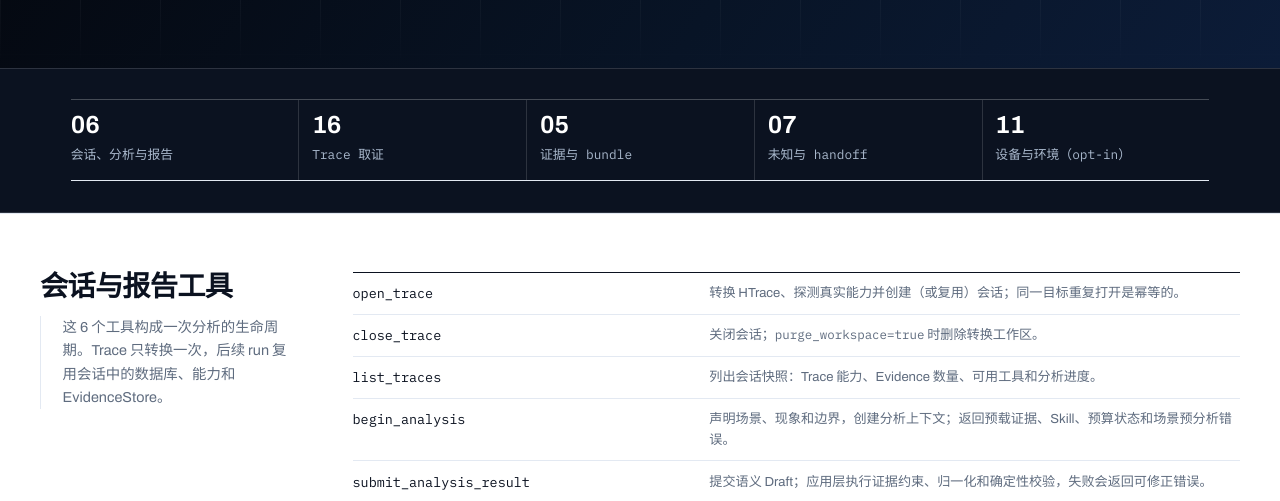
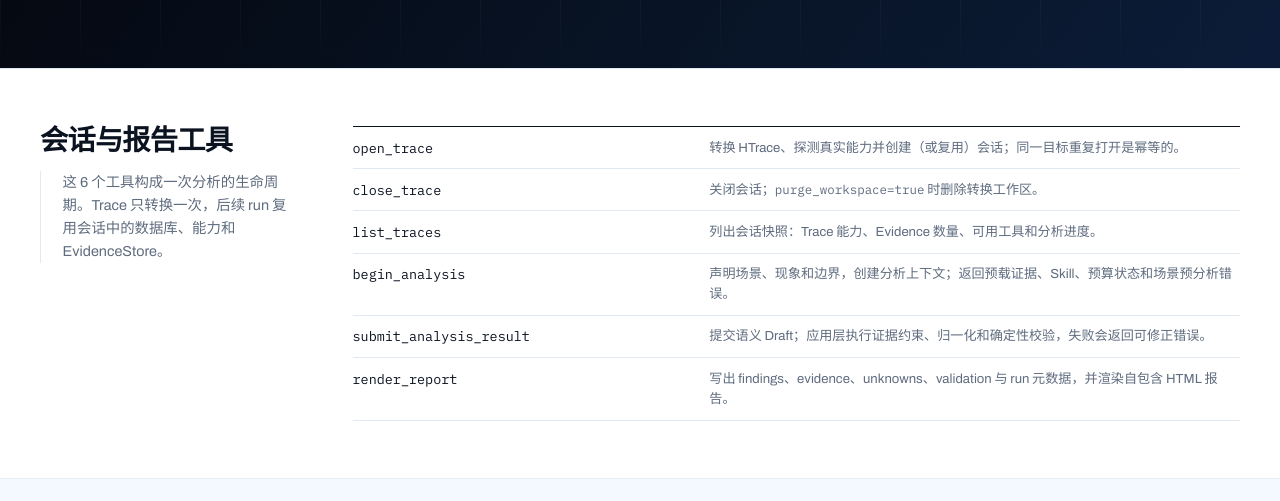
Before and after one commit to dt-hapo/dt-hapo.github.io, a plain HTML site: page tools.html in a window 1280 px wide. Shown: the part 294-795 px from the top of the page. Drawn offline with Linux system fonts and the light colour scheme.

Commit message:
Remove tool count strip

```diff
--- a/assets/css/clean.css
+++ b/assets/css/clean.css
@@ -61,18 +61,6 @@ body[data-page="install"] .page-hero__aside {
   border-top-color: rgba(255, 255, 255, 0.14);
 }
 
-body[data-page="tools"] .section[aria-label="Tool counts"] {
-  border-block-color: rgba(255, 255, 255, 0.14);
-}
-
-body[data-page="tools"] .cap-summary {
-  border-top-color: rgba(255, 255, 255, 0.24);
-}
-
-body[data-page="tools"] .cap-summary__item {
-  border-color: rgba(255, 255, 255, 0.14);
-}
-
 .auto-signal span {
   background: rgba(255, 255, 255, 0.12);
 }
--- a/assets/css/subpages.css
+++ b/assets/css/subpages.css
@@ -96,33 +96,6 @@ body[data-page="tools"] #mcp-boundaries {
 body[data-page="tools"] #mcp {
   background: #f4f8ff;
   border-block: 1px solid #e7eef8;
-}
-
-/* The metrics strip is the one strong dark band below the hero. */
-body[data-page="tools"] .section[aria-label="Tool counts"] {
-  padding-block: 0;
-  background: #0b1220;
-  border-block: 1px solid rgba(148, 184, 255, 0.16);
-}
-
-body[data-page="tools"] .section[aria-label="Tool counts"] .container {
-  padding: clamp(1.3rem, 2.4vw, 2rem);
-}
-
-body[data-page="tools"] .cap-summary {
-  border-top-color: rgba(148, 184, 255, 0.24);
-}
-
-body[data-page="tools"] .cap-summary__item {
-  border-color: rgba(148, 184, 255, 0.14);
-}
-
-body[data-page="tools"] .cap-summary__item b {
-  color: #fff;
-}
-
-body[data-page="tools"] .cap-summary__item span {
-  color: #a9b8cc;
 }
 
 /* Method: alternate open bands instead of rounded section cards. */
--- a/tools.html
+++ b/tools.html
@@ -97,17 +97,6 @@
 
 
 
-    <section class="section section--tight" aria-label="Tool counts">
-      <div class="container">
-        <div class="cap-summary">
-          <div class="cap-summary__item"><b>06</b><span><span class="lang-zh" lang="zh-CN">会话、分析与报告</span><span class="lang-en" lang="en">Session, analysis, report</span></span></div>
-          <div class="cap-summary__item"><b>16</b><span><span class="lang-zh" lang="zh-CN">Trace 取证</span><span class="lang-en" lang="en">Trace inspection</span></span></div>
-          <div class="cap-summary__item"><b>05</b><span><span class="lang-zh" lang="zh-CN">证据与 bundle</span><span class="lang-en" lang="en">Evidence &amp; bundles</span></span></div>
-          <div class="cap-summary__item"><b>07</b><span><span class="lang-zh" lang="zh-CN">未知与 handoff</span><span class="lang-en" lang="en">Unknowns &amp; handoff</span></span></div>
-          <div class="cap-summary__item"><b>11</b><span><span class="lang-zh" lang="zh-CN">设备与环境（opt-in）</span><span class="lang-en" lang="en">Device &amp; environment (opt-in)</span></span></div>
-        </div>
-      </div>
-    </section>
 
     <section class="section" id="session" aria-labelledby="session-title">
       <div class="container">
```
